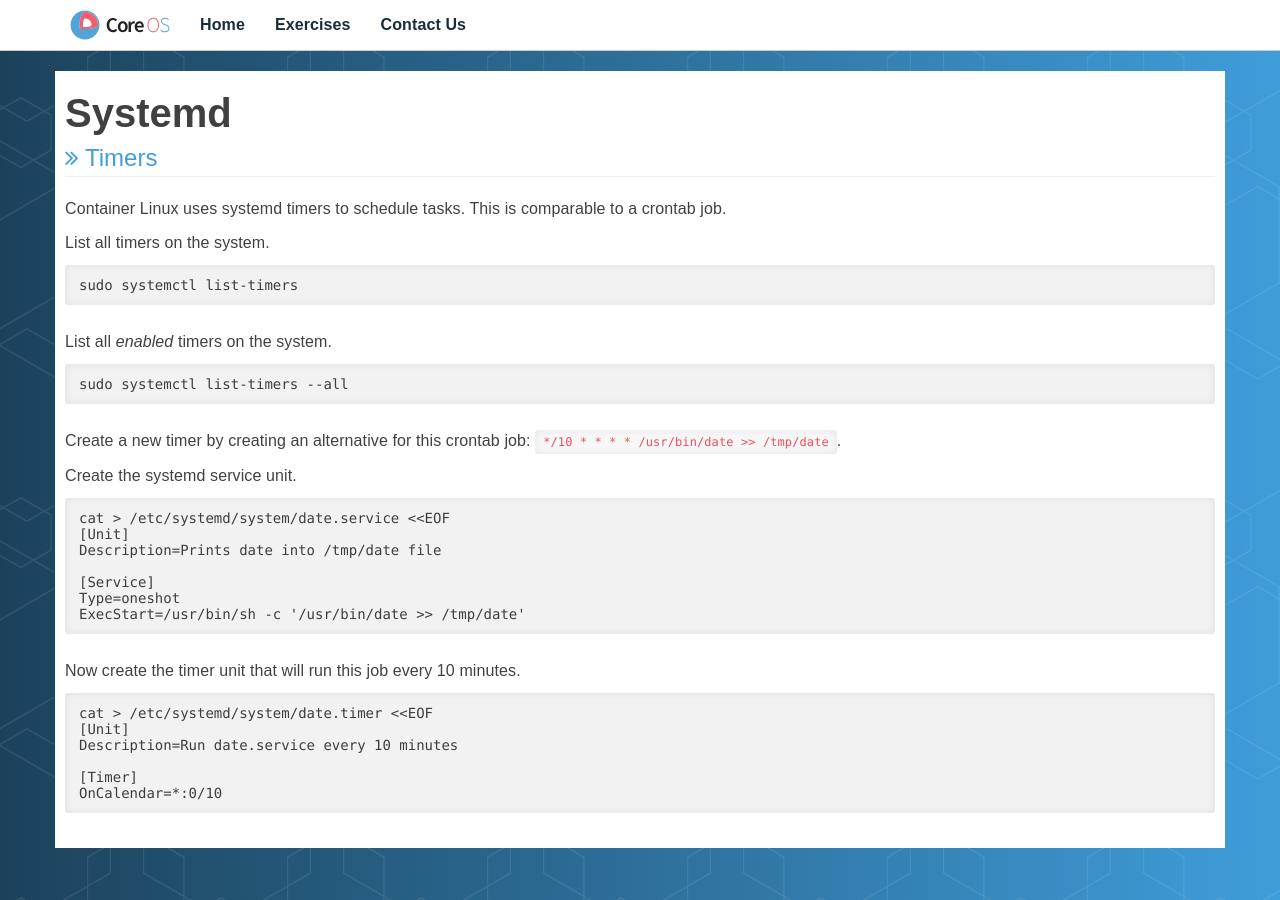
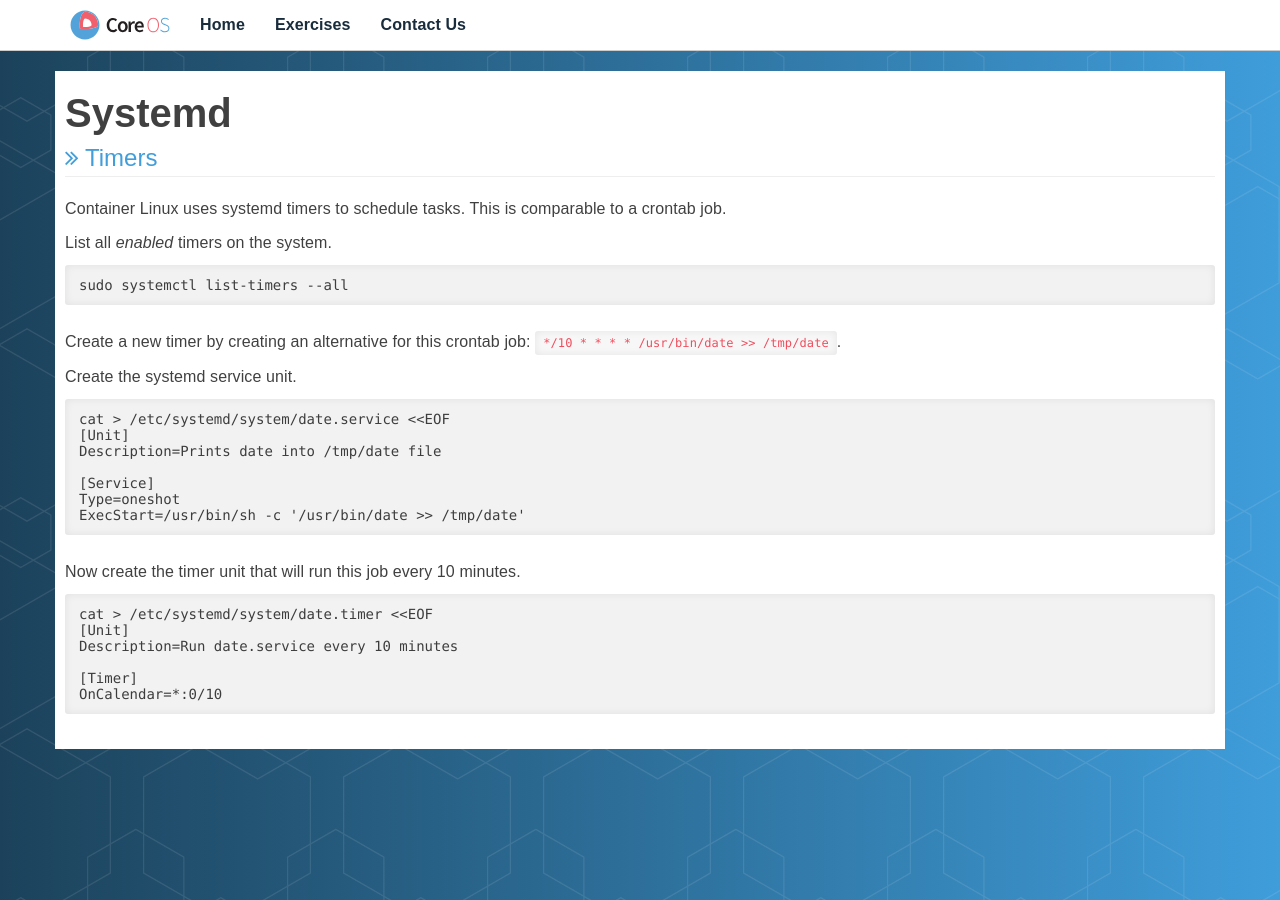
Before and after one commit to RedHatWorkshops/quay-workshop, a Jekyll site: the page built from content/labs/0006-systemd-timers.md, in a window 1280 px wide. Built offline with Jekyll 4.4.1, drawn with Linux system fonts in a browser that asks for light colours.

Commit message:
Update 0006-systemd-timers.md

````diff
--- a/content/labs/0006-systemd-timers.md
+++ b/content/labs/0006-systemd-timers.md
@@ -6,12 +6,6 @@ module: Systemd
 ---
 
 Container Linux uses systemd timers to schedule tasks. This is comparable to a crontab job.
-
-List all timers on the system.
-
-```
-sudo systemctl list-timers
-```
 
 List all *enabled* timers on the system.
 
````
